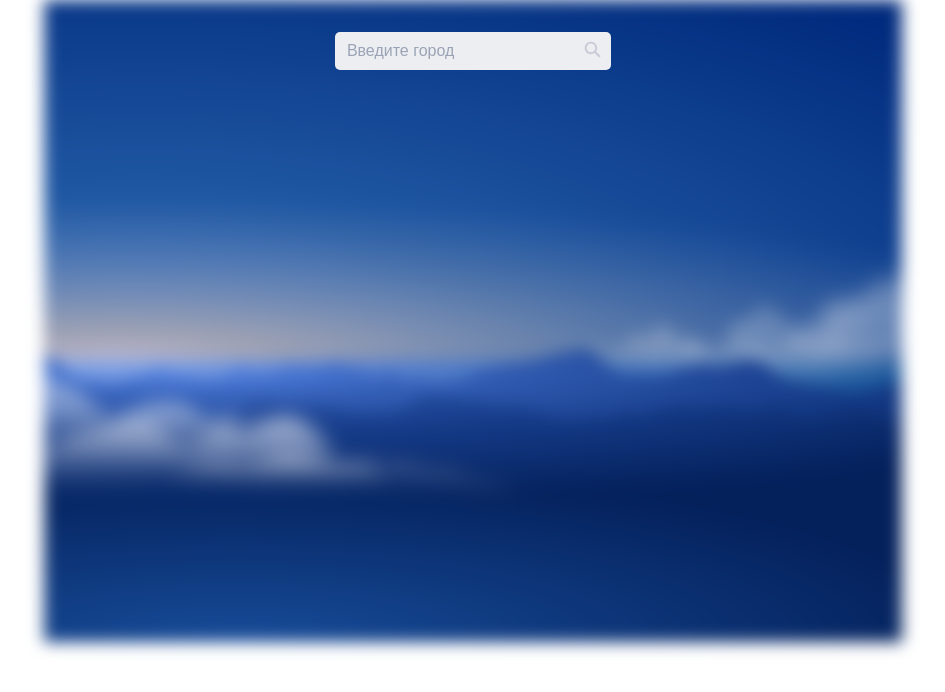
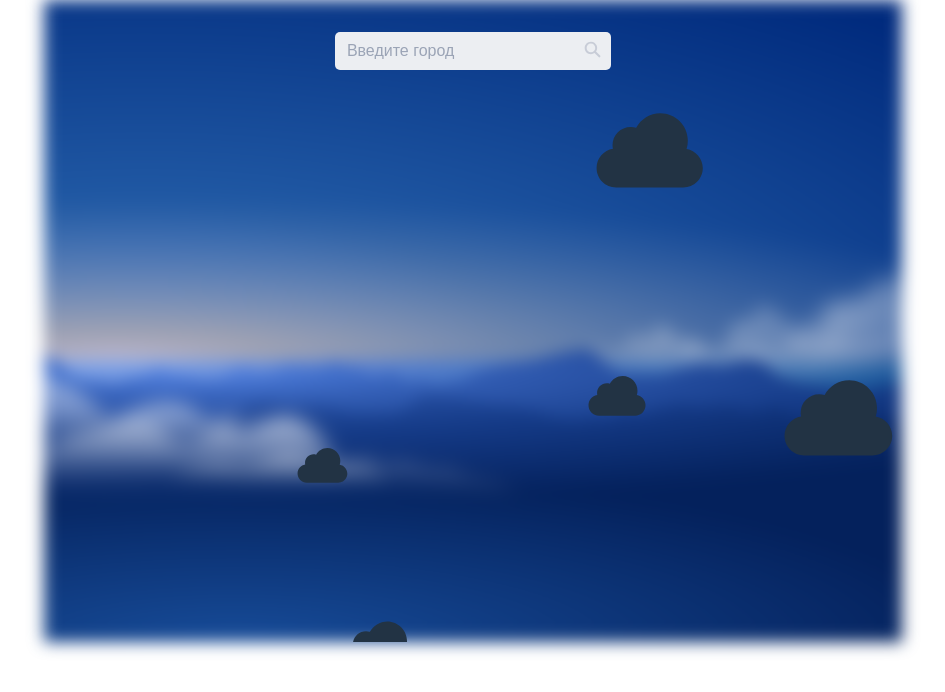
Before and after one commit to VasilkovaLana/weather-forecast, a React (Create React App) app: page / in a window 1280 px wide. Shown: the top 692 px of the page, without its empty margins (167-1112 px from the left). Built offline with nearby package versions, Linux system fonts and the light colour scheme.

Commit message:
using local storage

```diff
--- a/src/components/app/App.tsx
+++ b/src/components/app/App.tsx
@@ -1,12 +1,13 @@
-import React, { FC, useState } from 'react';
+import React, { FC, useState, useEffect } from 'react';
 import { getDateWeather } from '../../services/weather-service';
 import { SearchPanel } from '../search-panel/search-panel';
 import { Content } from '../content/content';
 
 import styled from 'styled-components';
 import sky from './img/sky.png';
+import cloudDark from './img/cloud-dark.svg';
 
-const Wrapper = styled.main`
+const Wrapper = styled.main<{ beginin: boolean }>`
   display: grid;
   grid-template-columns: 1fr 1fr 1fr;
   grid-gap: 1em;
@@ -14,6 +15,8 @@ const Wrapper = styled.main`
   height: 578px;
   width: 794px;
   position: relative;
+  background: url(${(props) => (props.beginin ? cloudDark : '')}) no-repeat;
+  background-size: cover;
 
   &::before {
     content: '';
@@ -34,6 +37,18 @@ const App: FC = () => {
   const [loading, setUploading] = useState(false);
   const [error, setError] = useState(false);
   const [errorMessage, setErrorMessage] = useState('');
+  let [beginin, setBeginin] = useState(true);
+
+  useEffect(() => {
+    const lastCity: any = localStorage.getItem('city');
+
+    if (!lastCity) return;
+    setBeginin(false);
+
+    getDateWeather(lastCity)
+      .then((body) => onInfoLoaded(body))
+      .catch((error) => onError(error));
+  }, []);
 
   const onError = (error: { message: string }) => {
     setErrorMessage(error.message);
@@ -50,13 +65,17 @@ const App: FC = () => {
   const getDate = (cityName: string): void => {
     if (!cityName) return;
     setUploading(true);
+
+    localStorage.setItem('city', cityName);
+    setBeginin(false);
+
     getDateWeather(cityName)
       .then((body) => onInfoLoaded(body))
       .catch((error) => onError(error));
   };
 
   return (
-    <Wrapper>
+    <Wrapper beginin={beginin}>
       <SearchPanel getDate={getDate} />
       <Content
         infoCity={infoCity}
--- a/src/components/search-panel/search-panel.tsx
+++ b/src/components/search-panel/search-panel.tsx
@@ -87,16 +87,13 @@ const Option = styled.p<{ active: boolean }>`
   padding: 9px 0 12px 9px;
   margin: 0;
   background: ${(props) => (props.active ? '#cbd9f5' : '')};
-  &:hover {
-    background: #cbd9f5;
-  }
 `;
 
 export const SearchPanel: FC<ISearchPanel> = ({ getDate }) => {
   const [display, setDisplay] = useState(false);
   const [submit, setSubmit] = useState(false);
   const [options, setOptions] = useState(['']);
-  const [search, setSearch] = useState('');
+  const [search, setSearch] = useState(localStorage.getItem('city') || '');
   let [count, setCount] = useState(0);
   const focusTextInput = useRef<HTMLInputElement>(null);
 
@@ -156,6 +153,10 @@ export const SearchPanel: FC<ISearchPanel> = ({ getDate }) => {
     }
   };
 
+  const handleMouseOver = (index: number) => {
+    setCount(index);
+  };
+
   return (
     <Form onSubmit={onSubmit}>
       <SearchInput
@@ -173,6 +174,7 @@ export const SearchPanel: FC<ISearchPanel> = ({ getDate }) => {
           {options.map((item, index) => {
             return (
               <Option
+                onMouseOver={() => handleMouseOver(index)}
                 active={index === count}
                 key={index}
                 onClick={() => setCity(item)}
```
Also changed, not shown: src/components/app/img/cloud-dark.svg (added).
